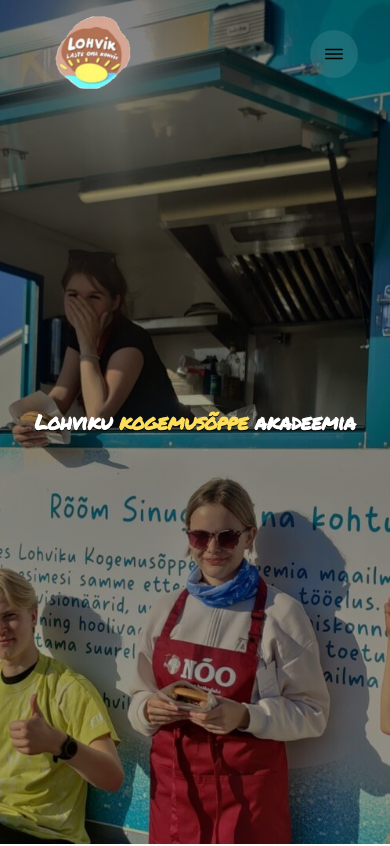
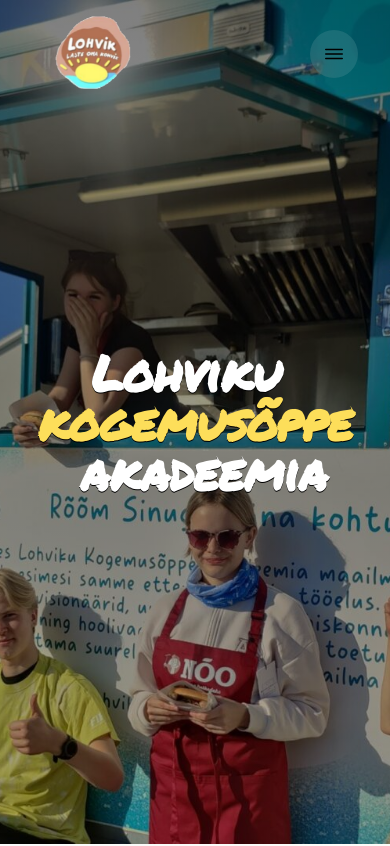
Before and after one commit to mikk369/kohvik-lohvik, a React (Vite) app: page / in a window 390 px wide. Shown: the top 846 px of the page. Built offline with nearby package versions, Linux system fonts and the light colour scheme; no server answers; a web font is replaced by a local one.

Commit message:
changed primary headingsfont size and mobile nav heading secondary to stay at top when closing

```diff
--- a/src/queries.css
+++ b/src/queries.css
@@ -130,9 +130,11 @@
       flex-direction: column;
       gap: 4.4rem;
     }
-    .header.nav-open .heading-secondary {
+    .header.nav-open .heading-secondary,
+    .header .heading-secondary {
       order: -1;
     }
+
     .main-nav-link:link,
     .main-nav-link:visited {
       font-size: 3rem;
@@ -177,7 +179,13 @@
 /********************/
 @media (max-width: 36em) {
   .heading-primary {
-    font-size: 3.4rem;
+    white-space: pre-wrap;
+    text-align: center;
+    font-size: 6.2rem;
+
+  }
+  .heading-primary span {
+    display: block;
   }
   .about-description {
     font-size: 1.3rem;
@@ -218,9 +226,6 @@
 /*PRIMARY HEADING 464px, 336px*/
 /********************/
  @media (max-width: 29em) {
-  .heading-primary {
-    font-size: 2.6rem;
-  }
   .footer-content p {
     font-size: 1.2rem;
   }
@@ -230,6 +235,6 @@
 }
  @media (max-width: 21em) {
   .heading-primary {
-    font-size: 2.3rem;
+    font-size: 5.2rem;
   }
 }
```
